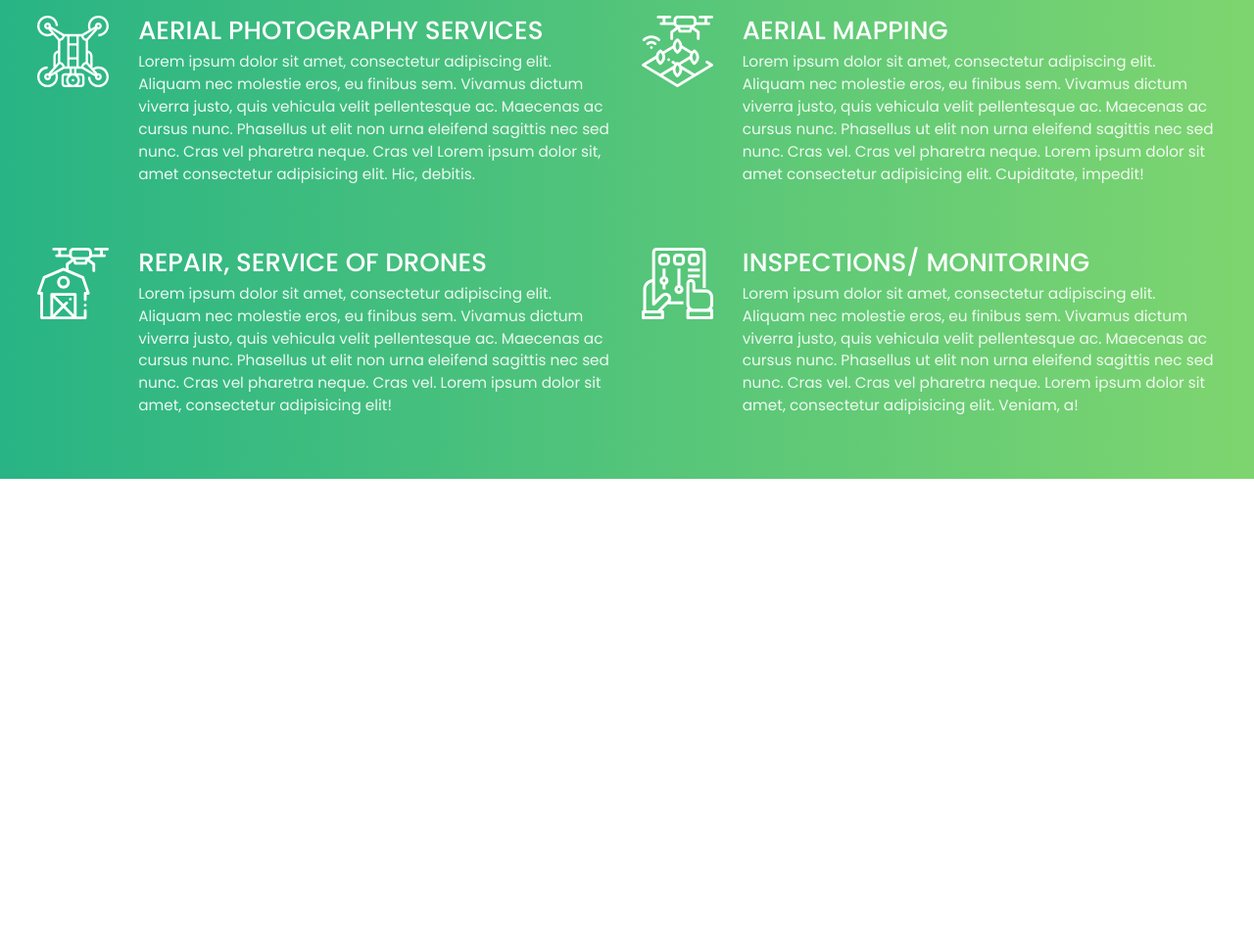
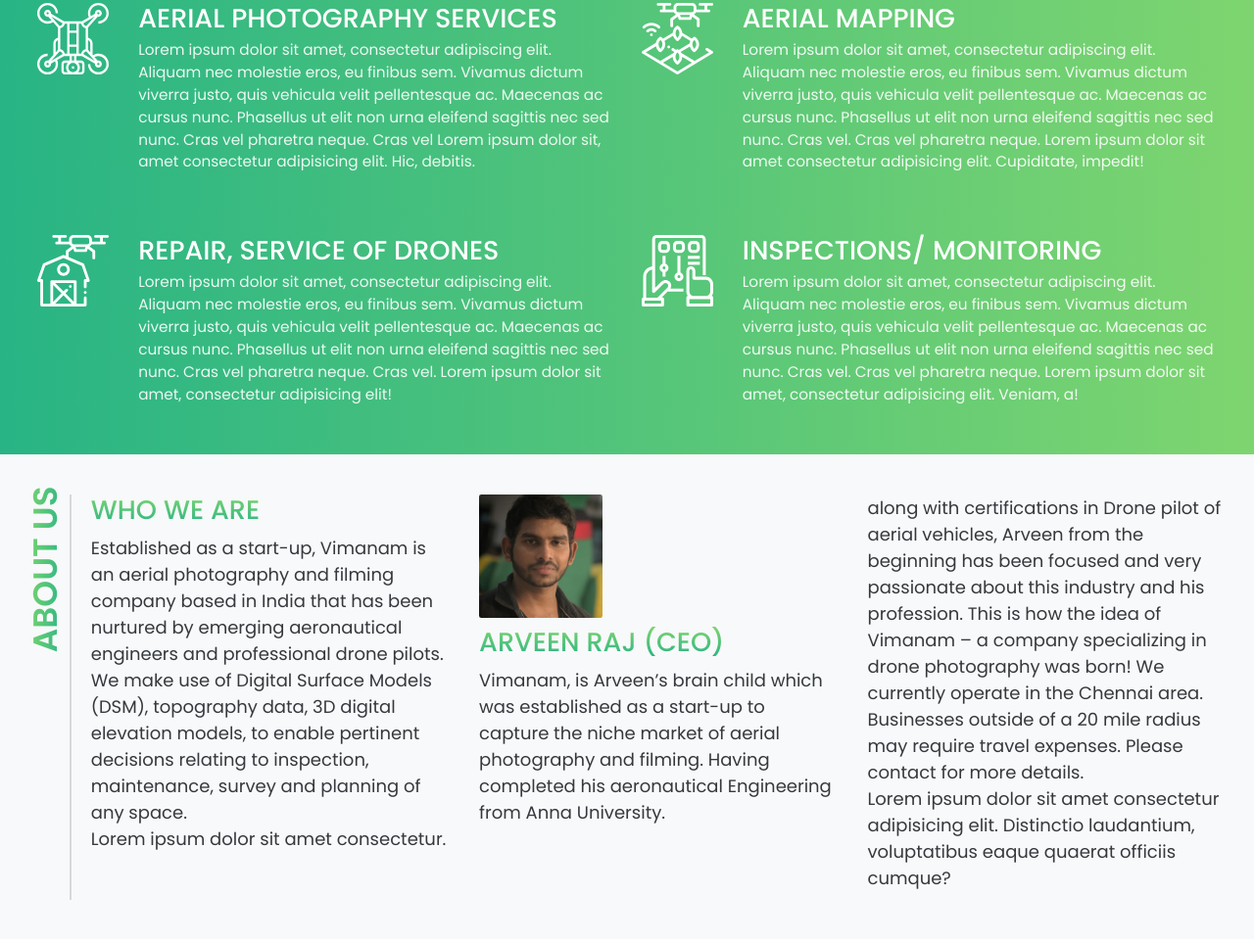
Before and after one commit to SanjayPJ/vimanam-new, a website: page index.html in a window 1280 px wide. Shown: the part 719-1681 px from the top of the page at 98% size. Before the commit the page ends 1208 px from the top, so only its background shows below. Drawn offline with nearby package versions, Linux system fonts and the light colour scheme.

Commit message:
about us completed

```diff
--- a/assets/scss/style.scss
+++ b/assets/scss/style.scss
@@ -85,13 +85,13 @@
         position: absolute;
         bottom: 7rem;
         h1{
-            font-size: 5.2rem;
+            font-size: 5.4rem;
             font-weight: 500;
             line-height: 5.5rem;
         }
         h6{
             font-weight: 400;
-            font-size: 2.2rem;
+            font-size: 2rem;
             opacity: 0.8;
         }
     }
@@ -134,8 +134,8 @@
     img{
         width: 100%;
     }
-    h2{
-        font-size: 2.9rem;
+    h3{
+        font-size: 3rem;
         font-weight: 500;
     }
     p{
@@ -144,3 +144,40 @@
         font-weight: 400;
     }
 }
+.about {
+    overflow: hidden;
+    p{
+        font-size: 2rem;
+        opacity: 0.9;
+    }
+    .tenp{
+        width: 4%;
+        border-right: 2px solid rgba(85, 85, 85, 0.2);
+    }
+    .ninp{
+        width: 94%;
+        margin-left: 20px;
+    }
+    img{
+        height: 14rem;
+    }
+}
+h2{
+    font-size: 3.8rem;
+    font-weight: 600;
+    width: 20rem;
+    background: -webkit-linear-gradient($primary-light, $primary-dark);
+    -webkit-background-clip: text;
+    -webkit-text-fill-color: transparent;
+}
+.rotate{
+    margin-top: 13rem;
+    transform: rotate(-90deg);
+}
+h3.colored{
+    font-size: 3rem;
+    font-weight: 500;
+    background: -webkit-linear-gradient($primary-light, $primary-dark);
+    -webkit-background-clip: text;
+    -webkit-text-fill-color: transparent;
+}
--- a/index.html
+++ b/index.html
@@ -6,7 +6,9 @@
     <meta charset="utf-8">
     <meta name="viewport" content="width=device-width, initial-scale=1, shrink-to-fit=no">
 
-    <title>Vimanam - Drone Services in India | Drone Survey in India| Aerial Survey in India | Aerial Inspection in India | Aerial Mapping in India | Infrastructure Drone Survey | Wind Turbine Inspection | Solar Panel Inspection | Aerial Photography and Videography</title>
+    <title>Vimanam - Drone Services in India | Drone Survey in India| Aerial Survey in India | Aerial Inspection in
+        India | Aerial Mapping in India | Infrastructure Drone Survey | Wind Turbine Inspection | Solar Panel
+        Inspection | Aerial Photography and Videography</title>
 
     <!-- Bootstrap CSS -->
     <link rel="stylesheet" href="assets/css/bootstrap.css">
@@ -87,15 +89,15 @@
         <div class="w-80">
             <div class="hero-text">
                 <h1>DRONE SERVICES <br>
-                FOR ALL INDUSTRIES</h1>
+                    FOR ALL INDUSTRIES</h1>
                 <h6>Get aerial images and video from a <br>
-                professional drone service provider <br>
-                at a fraction of the cost and time</h6>
-                <a href="" class="btn ghostbtn mt-4">LEARN MORE</a>
+                    professional drone service provider <br>
+                    at a fraction of the cost and time</h6>
+                <a href="" class="btn ghostbtn mt-4"><span class="">LEARN MORE</span></a>
             </div>
         </div>
     </section>
-    <section class="features py-5">
+    <section class="features py-4">
         <div class="w-80 py-5">
             <div class="row">
                 <div class="col-6">
@@ -104,11 +106,14 @@
                             <img src="assets/img/drone.svg" alt="">
                         </div>
                         <div class="col-10 text-white">
-                            <h2>AERIAL PHOTOGRAPHY SERVICES</h2>
-                            <p class="mt-2">Lorem ipsum dolor sit amet, consectetur adipiscing elit. Aliquam nec molestie eros, eu finibus sem.
+                            <h3>AERIAL PHOTOGRAPHY SERVICES</h3>
+                            <p class="mt-2">Lorem ipsum dolor sit amet, consectetur adipiscing elit. Aliquam nec
+                                molestie eros, eu finibus sem.
                                 Vivamus dictum
-                                viverra justo, quis vehicula velit pellentesque ac. Maecenas ac cursus nunc. Phasellus ut elit non urna eleifend
-                                sagittis nec sed nunc. Cras vel pharetra neque. Cras vel Lorem ipsum dolor sit, amet consectetur adipisicing elit. Hic, debitis.</p>
+                                viverra justo, quis vehicula velit pellentesque ac. Maecenas ac cursus nunc. Phasellus
+                                ut elit non urna eleifend
+                                sagittis nec sed nunc. Cras vel pharetra neque. Cras vel Lorem ipsum dolor sit, amet
+                                consectetur adipisicing elit. Hic, debitis.</p>
                         </div>
                     </div>
                 </div>
@@ -118,13 +123,16 @@
                             <img src="assets/img/drone1.svg" alt="">
                         </div>
                         <div class="col-10 text-white">
-                            <h2>AERIAL MAPPING</h2>
-                            <p class="mt-2">Lorem ipsum dolor sit amet, consectetur adipiscing elit. Aliquam nec molestie eros, eu
+                            <h3>AERIAL MAPPING</h3>
+                            <p class="mt-2">Lorem ipsum dolor sit amet, consectetur adipiscing elit. Aliquam nec
+                                molestie eros, eu
                                 finibus sem.
                                 Vivamus dictum
-                                viverra justo, quis vehicula velit pellentesque ac. Maecenas ac cursus nunc. Phasellus ut elit non urna
+                                viverra justo, quis vehicula velit pellentesque ac. Maecenas ac cursus nunc. Phasellus
+                                ut elit non urna
                                 eleifend
-                                sagittis nec sed nunc. Cras vel. Cras vel pharetra neque. Lorem ipsum dolor sit amet consectetur adipisicing elit. Cupiditate, impedit!</p>
+                                sagittis nec sed nunc. Cras vel. Cras vel pharetra neque. Lorem ipsum dolor sit amet
+                                consectetur adipisicing elit. Cupiditate, impedit!</p>
                         </div>
                     </div>
                 </div>
@@ -136,13 +144,16 @@
                             <img src="assets/img/smart-farm.svg" alt="">
                         </div>
                         <div class="col-10 text-white">
-                            <h2>REPAIR, SERVICE OF DRONES</h2>
-                            <p class="mt-2">Lorem ipsum dolor sit amet, consectetur adipiscing elit. Aliquam nec molestie eros, eu
+                            <h3>REPAIR, SERVICE OF DRONES</h3>
+                            <p class="mt-2">Lorem ipsum dolor sit amet, consectetur adipiscing elit. Aliquam nec
+                                molestie eros, eu
                                 finibus sem.
                                 Vivamus dictum
-                                viverra justo, quis vehicula velit pellentesque ac. Maecenas ac cursus nunc. Phasellus ut elit non
+                                viverra justo, quis vehicula velit pellentesque ac. Maecenas ac cursus nunc. Phasellus
+                                ut elit non
                                 urna eleifend
-                                sagittis nec sed nunc. Cras vel pharetra neque. Cras vel. Lorem ipsum dolor sit amet, consectetur adipisicing elit!</p>
+                                sagittis nec sed nunc. Cras vel pharetra neque. Cras vel. Lorem ipsum dolor sit amet,
+                                consectetur adipisicing elit!</p>
                         </div>
                     </div>
                 </div>
@@ -152,17 +163,77 @@
                             <img src="assets/img/remote-control.svg" alt="">
                         </div>
                         <div class="col-10 text-white">
-                            <h2>INSPECTIONS/ MONITORING</h2>
-                            <p class="mt-2">Lorem ipsum dolor sit amet, consectetur adipiscing elit. Aliquam nec molestie eros, eu
+                            <h3>INSPECTIONS/ MONITORING</h3>
+                            <p class="mt-2">Lorem ipsum dolor sit amet, consectetur adipiscing elit. Aliquam nec
+                                molestie eros, eu
                                 finibus sem.
                                 Vivamus dictum
-                                viverra justo, quis vehicula velit pellentesque ac. Maecenas ac cursus nunc. Phasellus ut elit non
+                                viverra justo, quis vehicula velit pellentesque ac. Maecenas ac cursus nunc. Phasellus
+                                ut elit non
                                 urna
                                 eleifend
-                                sagittis nec sed nunc. Cras vel. Cras vel pharetra neque. Lorem ipsum dolor sit amet, consectetur adipisicing elit. Veniam, a!</p>
+                                sagittis nec sed nunc. Cras vel. Cras vel pharetra neque. Lorem ipsum dolor sit amet,
+                                consectetur adipisicing elit. Veniam, a!</p>
                         </div>
                     </div>
                 </div>
+            </div>
+        </div>
+    </section>
+    <section class="about bg-light py-4">
+        <div class="w-80 py-5">
+            <div class="row">
+                <div class="tenp">
+                    <div class="rotate">
+                        <h2>ABOUT US</h2>
+                    </div>
+                </div>
+                <div class="ninp">
+                    <div class="row">
+                        <div class="col-4">
+                            <h3 class="colored">WHO WE ARE</h3>
+                            <p class="mt-3">Established as a start-up, Vimanam is an aerial photography and filming
+                                company based in
+                                India that has been
+                                nurtured by emerging aeronautical engineers and professional drone pilots. We make use
+                                of Digital Surface Models
+                                (DSM), topography data, 3D digital elevation models, to enable pertinent decisions
+                                relating to inspection,
+                                maintenance, survey and planning of any space. <br>
+                                Lorem ipsum dolor sit amet consectetur.
+                        </div>
+                        <div class="col-4">
+                            <img class="rounded" src="assets/img/Arveen-Raj1.jpeg" alt="">
+                            <h3 class="colored mt-3">ARVEEN RAJ (CEO)</h3>
+                            <p class="mt-3">
+                                Vimanam, is Arveen’s brain child which was established as a start-up to capture the
+                                niche market of aerial photography
+                                and filming. Having completed his aeronautical Engineering from Anna University.
+                            </p>
+                        </div>
+                        <div class="col-4">
+                            <p>
+                                along with certifications in Drone pilot of aerial vehicles, Arveen from the beginning
+                                has been focused and very
+                                passionate about this industry and his profession. This is how the idea of Vimanam – a
+                                company specializing in drone
+                                photography was born!
+
+                                We currently operate in the Chennai area. Businesses outside of a 20 mile radius may
+                                require travel expenses. Please
+                                contact for more details. <br>
+                                Lorem ipsum dolor sit amet consectetur adipisicing elit. Distinctio laudantium, voluptatibus eaque quaerat officiis cumque?
+                            </p>
+                        </div>
+                    </div>
+                </div>
+            </div>
+        </div>
+    </section>
+    <section class="gallery py-5">
+        <div class="py-5">
+            <div class="row">
+
             </div>
         </div>
     </section>
```
Also changed, not shown: assets/css/style.css, assets/img/Arveen-Raj1.jpeg (added).
